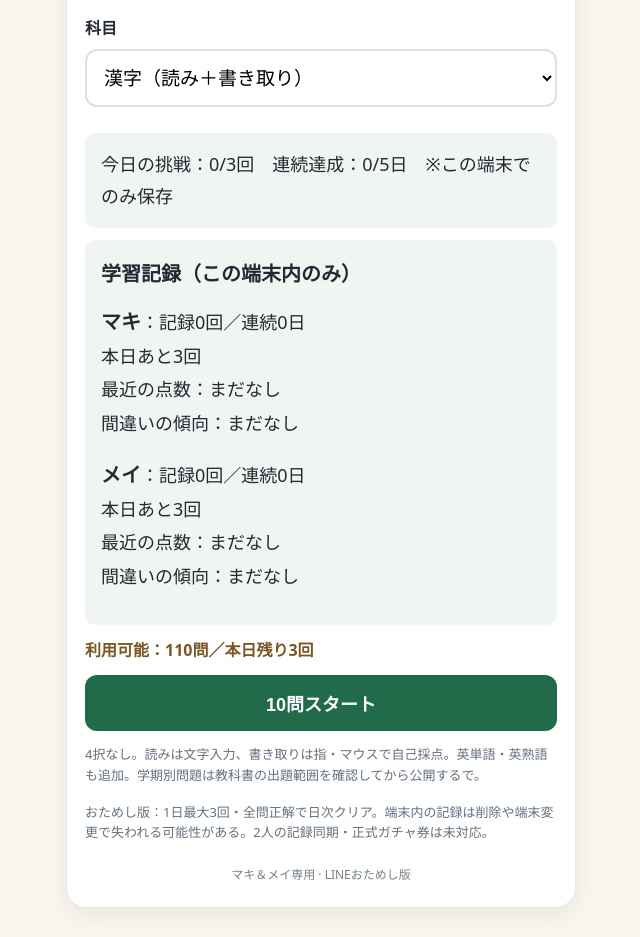
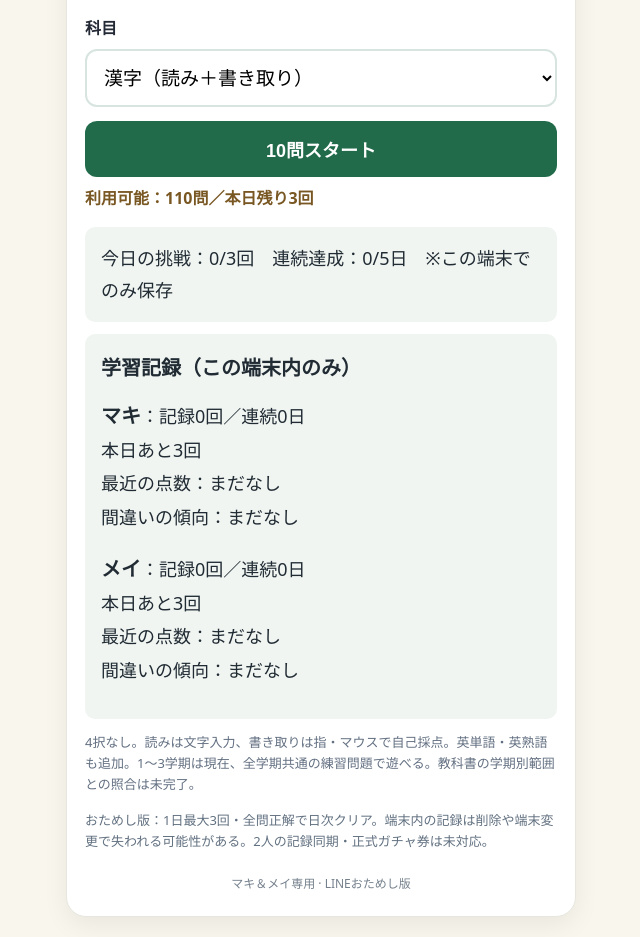
Before and after one commit to hips42/maki-mei-demo, a plain HTML site: page index.html in a window 1280 px wide. Shown: the part 640-1577 px from the top of the page, without its empty margins (319-959 px from the left). Drawn offline with Linux system fonts and the light colour scheme.

Commit message:
fix: enable term selection and move start button

```diff
--- a/index.html
+++ b/index.html
@@ -21,7 +21,7 @@
   #progressBoard > b, #progressBoard p b { font-size: 20px; }
 }
 </style></head><body><main class="app">
-<section id="start"><div class="sub">MAKI & MEI · STUDY GAME</div><h1>学習チャレンジ LINE公開おためし版</h1><img class="hero" src="assets/nekoda-nekoo.png" alt="ガチャゲット応援キャラクター 猫田猫夫さん"><div class="school">貝塚市立第四中学校 採用教科書を参考に制作（正式な教科書準拠の照合は未完了）<br>英語：NEW CROWN English Series 1【三省堂】<br>国語：国語1【光村図書出版】<br>年間指導計画を参考に出題範囲を整備予定</div><label class="selectlabel" for="player">プレイヤー</label><select id="player" class="field"><option value="マキ">マキ</option><option value="メイ">メイ</option></select><label class="selectlabel" for="term">学期</label><select id="term" class="field"><option value="trial">学期未分類（おためし）</option><option value="1">1学期</option><option value="2">2学期</option><option value="3">3学期</option></select><label class="selectlabel" for="subject">科目</label><select id="subject" class="field"><option value="mixed">漢字（読み＋書き取り）</option><option value="read">漢字の読み</option><option value="write">漢字の書き取り</option><option value="word">英単語</option><option value="phrase">英熟語</option></select><div id="ruleBoard" class="school" aria-live="polite">ルールの読み込み中</div><div id="progressBoard" class="school" aria-live="polite">この端末の記録を読み込み中</div><div id="availability" class="status" aria-live="polite"></div><button id="startBtn" class="btn">10問スタート</button><p class="muted">4択なし。読みは文字入力、書き取りは指・マウスで自己採点。英単語・英熟語も追加。学期別問題は教科書の出題範囲を確認してから公開するで。</p><p class="note">おためし版：1日最大3回・全問正解で日次クリア。端末内の記録は削除や端末変更で失われる可能性がある。2人の記録同期・正式ガチャ券は未対応。</p></section>
+<section id="start"><div class="sub">MAKI & MEI · STUDY GAME</div><h1>学習チャレンジ LINE公開おためし版</h1><img class="hero" src="assets/nekoda-nekoo.png" alt="ガチャゲット応援キャラクター 猫田猫夫さん"><div class="school">貝塚市立第四中学校 採用教科書を参考に制作（正式な教科書準拠の照合は未完了）<br>英語：NEW CROWN English Series 1【三省堂】<br>国語：国語1【光村図書出版】<br>年間指導計画を参考に出題範囲を整備予定</div><label class="selectlabel" for="player">プレイヤー</label><select id="player" class="field"><option value="マキ">マキ</option><option value="メイ">メイ</option></select><label class="selectlabel" for="term">学期</label><select id="term" class="field"><option value="trial">学期未分類（おためし）</option><option value="1">1学期</option><option value="2">2学期</option><option value="3">3学期</option></select><label class="selectlabel" for="subject">科目</label><select id="subject" class="field"><option value="mixed">漢字（読み＋書き取り）</option><option value="read">漢字の読み</option><option value="write">漢字の書き取り</option><option value="word">英単語</option><option value="phrase">英熟語</option></select><button id="startBtn" class="btn">10問スタート</button><div id="availability" class="status" aria-live="polite"></div><div id="ruleBoard" class="school" aria-live="polite">ルールの読み込み中</div><div id="progressBoard" class="school" aria-live="polite">この端末の記録を読み込み中</div><p class="muted">4択なし。読みは文字入力、書き取りは指・マウスで自己採点。英単語・英熟語も追加。1〜3学期は現在、全学期共通の練習問題で遊べる。教科書の学期別範囲との照合は未完了。</p><p class="note">おためし版：1日最大3回・全問正解で日次クリア。端末内の記録は削除や端末変更で失われる可能性がある。2人の記録同期・正式ガチャ券は未対応。</p></section>
 <section id="play" class="hidden"><div class="info"><span id="step"></span><span id="score"></span></div><div class="bar"><div id="progress"></div></div><span id="type" class="tag"></span><div id="question" class="question"></div>
 <div id="readArea"><label for="typed"><strong id="inputLabel">答えを入力</strong></label><input id="typed" class="field" autocomplete="off" autocapitalize="off" spellcheck="false" enterkeyhint="done"><button id="readCheck" class="btn">答え合わせ</button></div>
 <div id="writeArea" class="hidden"><strong>指やマウスで漢字を書こう</strong><div class="canvasbox"><canvas id="pad" aria-label="手書き入力欄"></canvas></div><div class="actions"><button id="clear" class="btn secondary">書き直す</button><button id="reveal" class="btn">答えを見る</button></div><div id="selfCheck" class="hidden"><div class="answerBox">正解：<span id="correctText"></span></div><p class="note">自分の書いた漢字と比べてな。正しければ「正解」、違ったら「不正解」を押してな。</p><div class="actions"><button id="incorrect" class="btn secondary">不正解（0点）</button><button id="correct" class="btn">正解（10点）</button></div></div></div>
@@ -256,8 +256,8 @@ $('readCheck').addEventListener('click',()=>{if(answered)return;const s=normaliz
 $('typed').addEventListener('keydown',e=>{if(e.key==='Enter'&&!e.isComposing){e.preventDefault();$('readCheck').click()}});
 $('reveal').addEventListener('click',()=>{if(answered)return;if(!hasInk){$('feedback').textContent='先に漢字を書いてな！';return}$('feedback').textContent='';$('correctText').textContent=questions[index].a;$('selfCheck').classList.remove('hidden');$('clear').disabled=true;$('reveal').disabled=true});
 $('correct').addEventListener('click',()=>finishAnswer(true));$('incorrect').addEventListener('click',()=>finishAnswer(false));
-function selectedPool(){const term=$('term').value,subject=$('subject').value;return (window.MAKI_MEI_BANK||[]).filter(q=>q.term===term&&(subject==='mixed'?(q.type==='read'||q.type==='write'):q.type===subject))}
-function updateAvailability(){const pool=selectedPool();const available=pool.length>=10;$('startBtn').disabled=!available || !ruleState || ruleState.remaining===0 || ruleState.complete_today;$('availability').textContent=!available?`準備中：現在${pool.length}問（10問必要）`:(!ruleState?'記録を確認中':ruleState.complete_today?'今日は達成済み！':ruleState.remaining===0?'本日の3回を使い切ったで':`利用可能：${pool.length}問／本日残り${ruleState.remaining}回`);}
+function selectedPool(){const term=$('term').value,subject=$('subject').value;return (window.MAKI_MEI_BANK||[]).filter(q=>(q.term===term || (term!=='trial' && q.term==='trial'))&&(subject==='mixed'?(q.type==='read'||q.type==='write'):q.type===subject))}
+function updateAvailability(){const pool=selectedPool();const available=pool.length>=10;$('startBtn').disabled=!available || !ruleState || ruleState.remaining===0 || ruleState.complete_today;$('availability').textContent=!available?`準備中：現在${pool.length}問（10問必要）`:(!ruleState?'記録を確認中':ruleState.complete_today?'今日は達成済み！':ruleState.remaining===0?'本日の3回を使い切ったで':`利用可能：${pool.length}問／本日残り${ruleState.remaining}回`)+( $('term').value!=='trial'?' ※学期別教材の照合前につき、全学期共通の練習問題を出題（学期専用問題ではありません）。':'');}
 $('term').addEventListener('change',updateAvailability);$('subject').addEventListener('change',updateAvailability);updateAvailability();
 $('startBtn').addEventListener('click',()=>{const pool=selectedPool();if(pool.length<10 || !ruleState || ruleState.remaining===0 || ruleState.complete_today)return;player=$('player').value;currentTerm=$('term').value;currentSubject=$('subject').value;answerLog=[];index=0;points=0;questions=shuffle([...pool]).slice(0,10);$('clear').disabled=false;$('reveal').disabled=false;show('play');render()});
 $('next').addEventListener('click',()=>{if(!answered)return;if(!answerLog[answerLog.length-1].correct){showResult();return}index++;if(index<questions.length){$('clear').disabled=false;$('reveal').disabled=false;render();return}showResult()});
```
